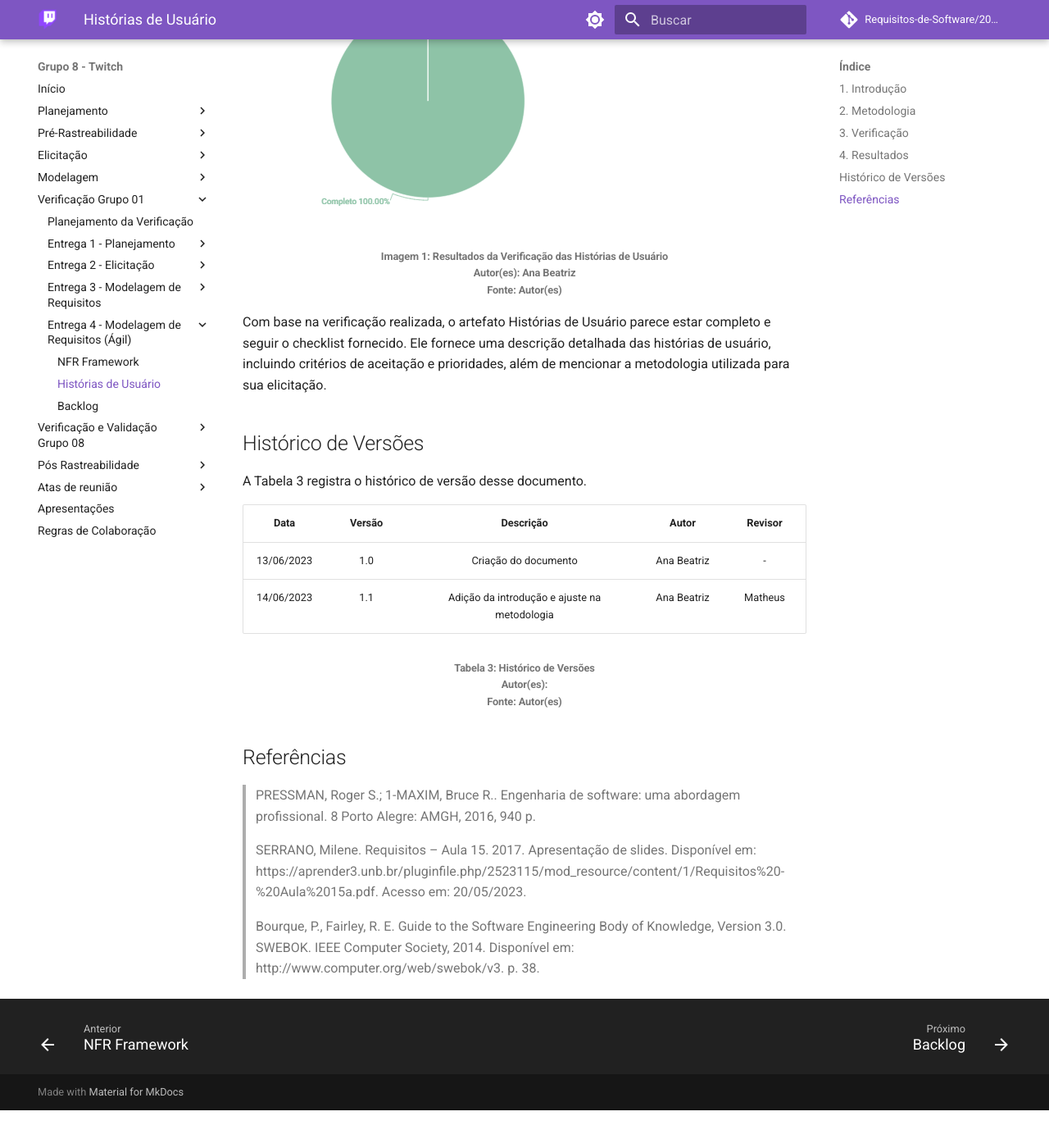
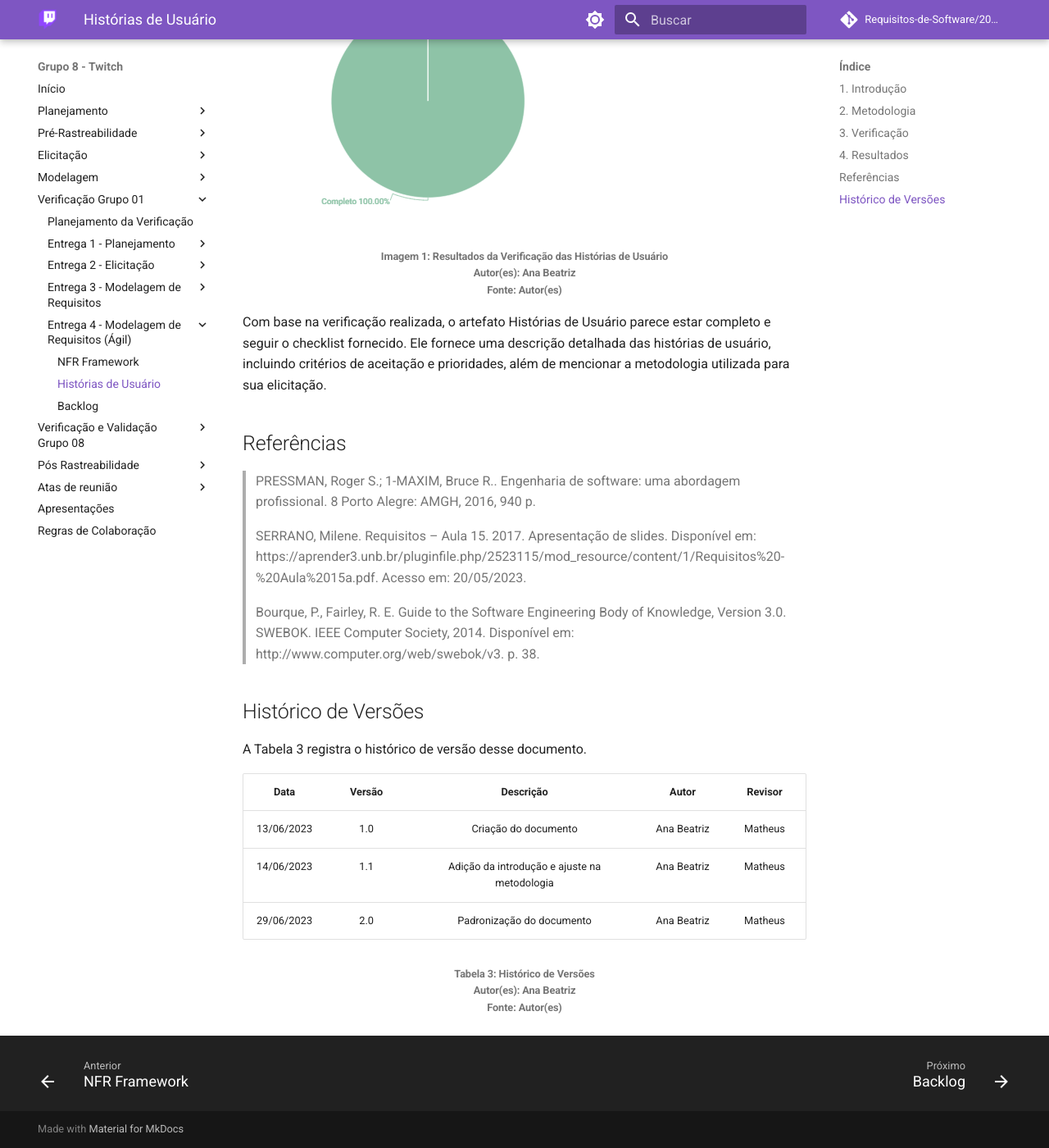
Before and after one commit to Requisitos-de-Software/2023.1-Twitch, an MkDocs documentation site: the page built from docs/verificacao_grupo01/userstory_v.md, in a window 1280 px wide and 1400 px high, scrolled down 1597 px. Shown: the whole window at 82% size. Built offline with MkDocs 1.6.1 and Material for MkDocs 9.7.7, drawn with Linux system fonts in a browser that asks for light colours; comment, search, counter and statistics services are not loaded; before the commit the page ends 2951 px from its top, so only the background shows below that.

Commit message:
doc: Padronização do documento

```diff
--- a/docs/verificacao_grupo01/userstory_v.md
+++ b/docs/verificacao_grupo01/userstory_v.md
@@ -42,22 +42,23 @@ A imagem 1 a seguir apresenta um gráfico de pizza levando em consideração as
 
 Com base na verificação realizada, o artefato Histórias de Usuário parece estar completo e seguir o checklist fornecido. Ele fornece uma descrição detalhada das histórias de usuário, incluindo critérios de aceitação e prioridades, além de mencionar a metodologia utilizada para sua elicitação.
 
+## Referências
+> PRESSMAN, Roger S.; 1-MAXIM, Bruce R.. Engenharia de software: uma abordagem profissional. 8 Porto Alegre: AMGH, 2016, 940 p.
+
+>SERRANO, Milene. Requisitos – Aula 15. 2017. Apresentação de slides. Disponível em: https://aprender3.unb.br/pluginfile.php/2523115/mod_resource/content/1/Requisitos%20-%20Aula%2015a.pdf. Acesso em: 20/05/2023.
+
+>Bourque, P., Fairley, R. E. Guide to the Software Engineering Body of Knowledge, Version 3.0. SWEBOK. IEEE Computer Society, 2014. Disponível em: http://www.computer.org/web/swebok/v3. p. 38.
+
 ## Histórico de Versões
 
 A Tabela 3 registra o histórico de versão desse documento.
 
 |**Data** | **Versão** | **Descrição** | **Autor** | **Revisor** |
 |:---: | :---: | :---: | :---: | :---: |
-| 13/06/2023| 1.0 | Criação do documento | Ana Beatriz | - |
+| 13/06/2023| 1.0 | Criação do documento | Ana Beatriz | Matheus |
 | 14/06/2023| 1.1 | Adição da introdução e ajuste na metodologia | Ana Beatriz | Matheus |
+| 29/06/2023 | 2.0 | Padronização do documento |  Ana Beatriz  | Matheus |
 
 <h6 align = "center"> Tabela 3: Histórico de Versões
-<br> Autor(es):
+<br> Autor(es): Ana Beatriz
 <br>Fonte: Autor(es)</h6>
-
-## Referências
-> PRESSMAN, Roger S.; 1-MAXIM, Bruce R.. Engenharia de software: uma abordagem profissional. 8 Porto Alegre: AMGH, 2016, 940 p.
-
->SERRANO, Milene. Requisitos – Aula 15. 2017. Apresentação de slides. Disponível em: https://aprender3.unb.br/pluginfile.php/2523115/mod_resource/content/1/Requisitos%20-%20Aula%2015a.pdf. Acesso em: 20/05/2023.
-
->Bourque, P., Fairley, R. E. Guide to the Software Engineering Body of Knowledge, Version 3.0. SWEBOK. IEEE Computer Society, 2014. Disponível em: http://www.computer.org/web/swebok/v3. p. 38.
```
